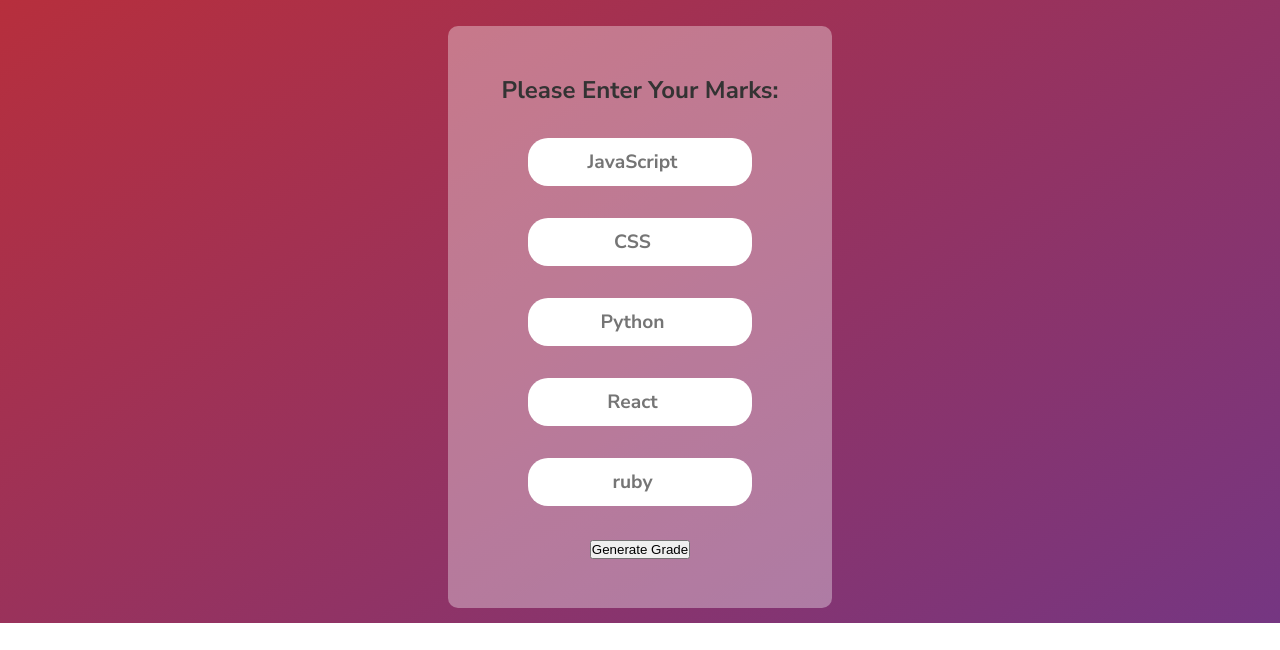
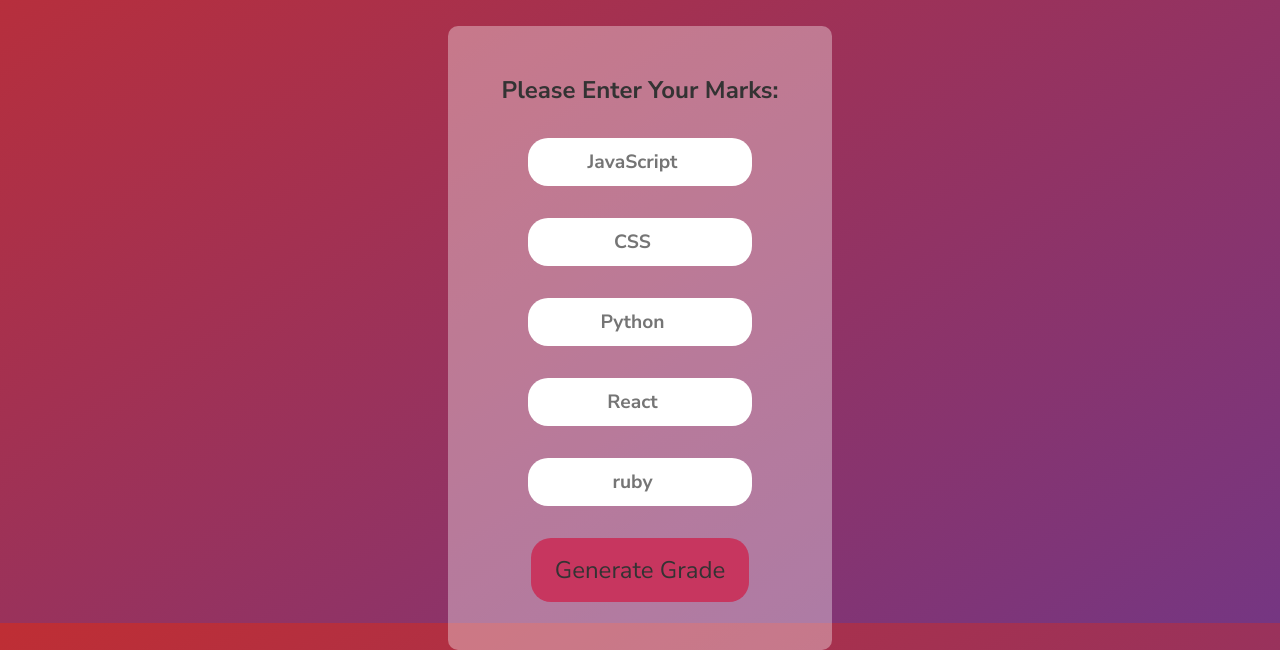
Before and after one commit to ahabab23/Code-challenge-Wk-1, a plain HTML site: page index.html in a window 1280 px wide. Shown: the part 177-827 px from the top of the page. Before the commit the page ends 800 px from the top, so only its background shows below. Drawn offline with Linux system fonts and the light colour scheme.

Commit message:
Add button and styles it

```diff
--- a/Grade-Generator/style.css
+++ b/Grade-Generator/style.css
@@ -1,14 +1,14 @@
-
-.primary_header{
+.primary_header {
     text-align: center;
     margin-top: 2rem;
     font-weight: bold;
     font-size: 2rem;
 
 }
-.inputs{
+
+.inputs {
     background-color: rgba(255, 255, 255, 0.35);
-    width : 30vw;
+    width: 30vw;
     padding: 3rem 0;
     margin: auto;
     text-align: center;
@@ -16,7 +16,8 @@
     border-radius: 10px;
 
 }
-input{
+
+input {
     display: block;
     margin: 2rem auto;
     width: 12rem;
@@ -27,8 +28,26 @@ input{
     font-family: inherit;
     font-size: 1.2rem;
     font-weight: bold;
-    padding:0 1rem ;
+    padding: 0 1rem;
 }
-input:focus{
+
+input:focus {
     outline: none;
 }
+
+.button {
+    border: none;
+    padding: 1rem 1.5rem;
+    font-family: inherit;
+    color: inherit;
+    background-color: #c7365f;
+    border-radius: 20px;
+    font-size: 1.5rem;
+    cursor: pointer;
+
+}
+
+.button:hover {
+    color: #c7365f;
+    background-color: #333;
+}
```
